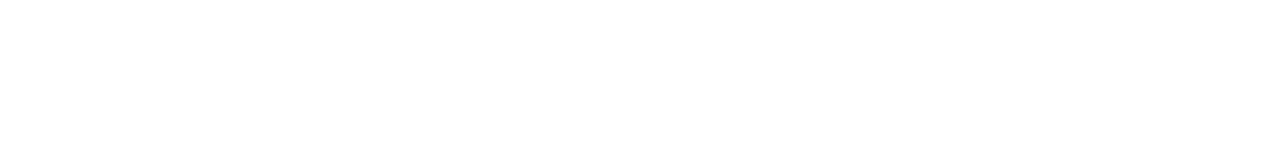
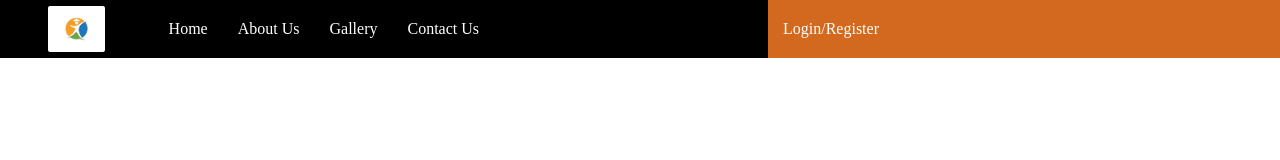
Before and after one commit to knitp/School-Website, a plain HTML site: page index.html in a window 1280 px wide. Drawn offline with Linux system fonts and the light colour scheme.

Commit message:
added navbar with logo

```diff
--- /dev/null
+++ b/css/style.css
@@ -0,0 +1,53 @@
+*{
+    margin:0;
+    padding:0;
+}
+.navbar{
+    display: flex;
+}
+.nav-list{
+    width:60%;
+    background-color: black;
+    display: flex;
+   align-items: center;
+}
+.logo{
+    width:20%;
+    display: flex;
+    justify-content: center;
+    align-items: center;
+}
+.logo img
+{
+    width: 33%;
+    border: 3px solid white;
+    border-radius: 2px;
+}
+.nav-list li{
+   list-style: none;
+   padding: 20px 15px;
+
+}
+.nav-list li a{
+  text-decoration: none;
+color:white;
+}
+.nav-list li a:hover{
+
+  color:grey;
+  }
+.rightnav
+{
+    width:40%;
+    background-color: chocolate;
+}
+.rightnav li{
+    list-style: none;
+    padding:20px 15px;
+
+}
+.rightnav li a{
+    text-decoration: none;
+    color:white
+
+}
--- a/index.html
+++ b/index.html
@@ -3,9 +3,24 @@
 <head>
     <meta charset="UTF-8">
     <meta name="viewport" content="width=device-width, initial-scale=1.0">
+    <link rel="stylesheet" href="css/style.css">
     <title>My School Website</title>
 </head>
 <body>
+    <nav class="navbar">
 
+        <ul class = "nav-list">
+            <div class="logo">
+                <img src="img/logo.jpg" alt="logo">
+            </div>
+            <li class="item"><a href="#">Home</a></li>
+            <li class="item"><a href="#">About Us</a></li>
+            <li class="item"><a href="#">Gallery</a></li>
+            <li class="item"><a href="#">Contact Us</a></li>
+        </ul>
+        <div class="rightnav">
+            <li><a href="#">Login/Register</a></li>
+        </div>
+    </nav>
 </body>
 </html>
```
Also changed, not shown: img/logo.jpg (added).
